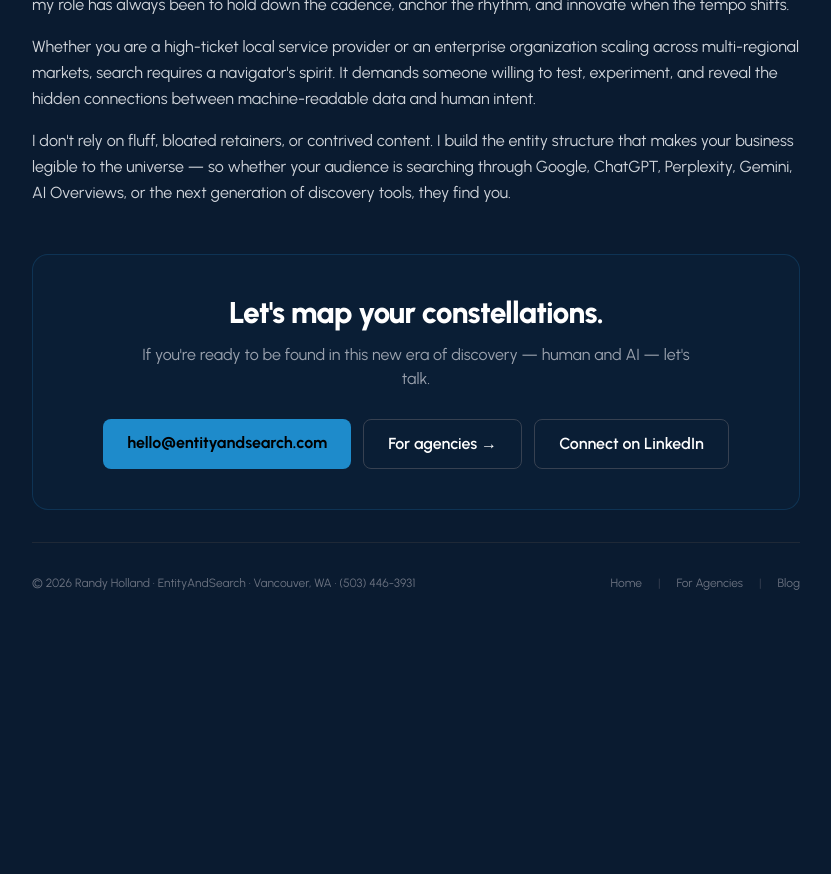
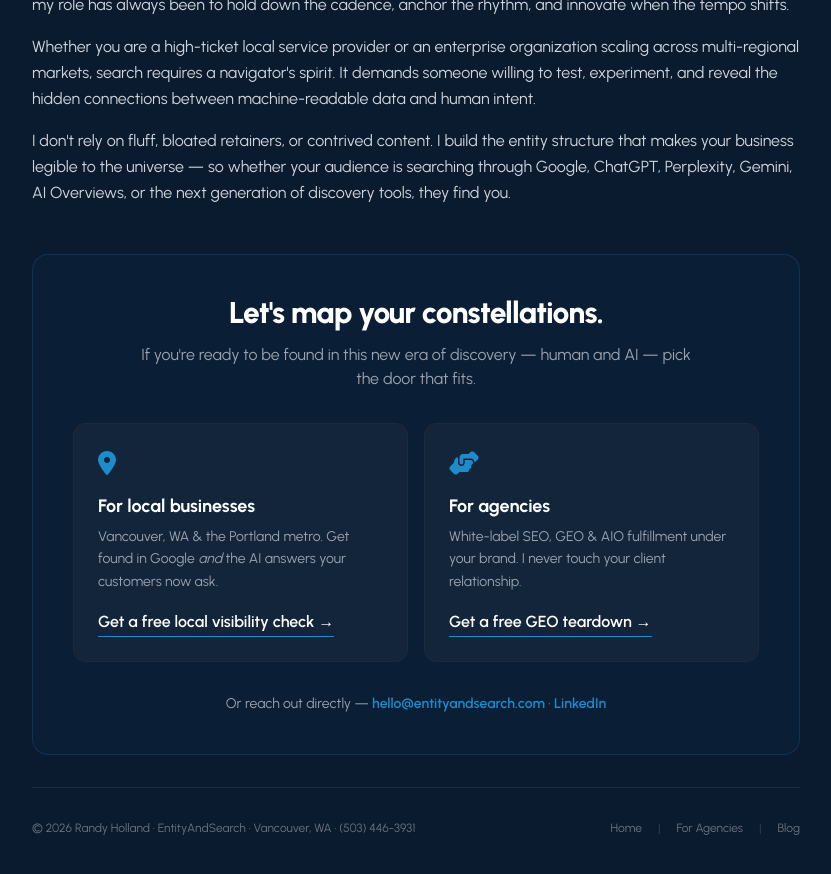
Before and after one commit to rndholland-png/seo-portfolio, a Jekyll site: the page built from about.html, in a window 1280 px wide and 900 px high, scrolled down 1577 px. Shown: the top 874 px of the window, without its empty margins (224-1055 px from the left). Built offline with Jekyll 4.4.1, drawn with Linux system fonts in a browser that asks for light colours; nearby versions of some CDN libraries; before the commit the page ends 2232 px from its top, so only the background shows below that.

Commit message:
Update about.html

```diff
--- a/about.html
+++ b/about.html
@@ -134,12 +134,24 @@ redirect_from:
 
     <section class="border border-brand/20 rounded-2xl p-8 md:p-10 text-center bg-brand/[.03]">
       <h2 class="text-2xl md:text-3xl font-extrabold mb-3 tracking-tight">Let's map your constellations.</h2>
-      <p class="text-gray-400 max-w-xl mx-auto mb-7">If you're ready to be found in this new era of discovery — human and AI — let's talk.</p>
-      <div class="flex flex-wrap gap-3 justify-center">
-        <a href="mailto:hello@entityandsearch.com" class="bg-brand text-black font-bold px-6 py-3 rounded-lg hover:bg-brand-light transition-colors">hello@entityandsearch.com</a>
-        <a href="/for-agencies/" class="border border-gray-700 px-6 py-3 rounded-lg font-semibold hover:border-brand/60 transition-colors">For agencies →</a>
-        <a href="https://www.linkedin.com/in/webrandyholland/" target="_blank" rel="noopener" class="border border-gray-700 px-6 py-3 rounded-lg font-semibold hover:border-brand/60 transition-colors">Connect on LinkedIn</a>
+      <p class="text-gray-400 max-w-xl mx-auto mb-8">If you're ready to be found in this new era of discovery — human and AI — pick the door that fits.</p>
+
+      <div class="grid sm:grid-cols-2 gap-4 text-left">
+        <a href="/fractional-seo-vancouver-wa/" class="group border border-gray-800 rounded-xl p-6 bg-white/[.03] hover:border-brand/60 transition-all">
+          <div class="text-brand text-2xl mb-3"><i class="fa-solid fa-location-dot"></i></div>
+          <h3 class="text-lg font-bold mb-1.5">For local businesses</h3>
+          <p class="text-gray-400 text-sm leading-relaxed mb-4">Vancouver, WA &amp; the Portland metro. Get found in Google <em>and</em> the AI answers your customers now ask.</p>
+          <span class="inline-block text-white font-semibold border-b border-brand pb-0.5 group-hover:text-brand transition-colors">Get a free local visibility check →</span>
+        </a>
+        <a href="/for-agencies/" class="group border border-gray-800 rounded-xl p-6 bg-white/[.03] hover:border-brand/60 transition-all">
+          <div class="text-brand text-2xl mb-3"><i class="fa-solid fa-handshake-angle"></i></div>
+          <h3 class="text-lg font-bold mb-1.5">For agencies</h3>
+          <p class="text-gray-400 text-sm leading-relaxed mb-4">White-label SEO, GEO &amp; AIO fulfillment under your brand. I never touch your client relationship.</p>
+          <span class="inline-block text-white font-semibold border-b border-brand pb-0.5 group-hover:text-brand transition-colors">Get a free GEO teardown →</span>
+        </a>
       </div>
+
+      <p class="text-sm text-gray-400 mt-8">Or reach out directly — <a href="mailto:hello@entityandsearch.com" class="text-brand hover:text-brand-light font-semibold">hello@entityandsearch.com</a> · <a href="https://www.linkedin.com/in/webrandyholland/" target="_blank" rel="noopener" class="text-brand hover:text-brand-light font-semibold">LinkedIn</a></p>
     </section>
 
   </article>
```
